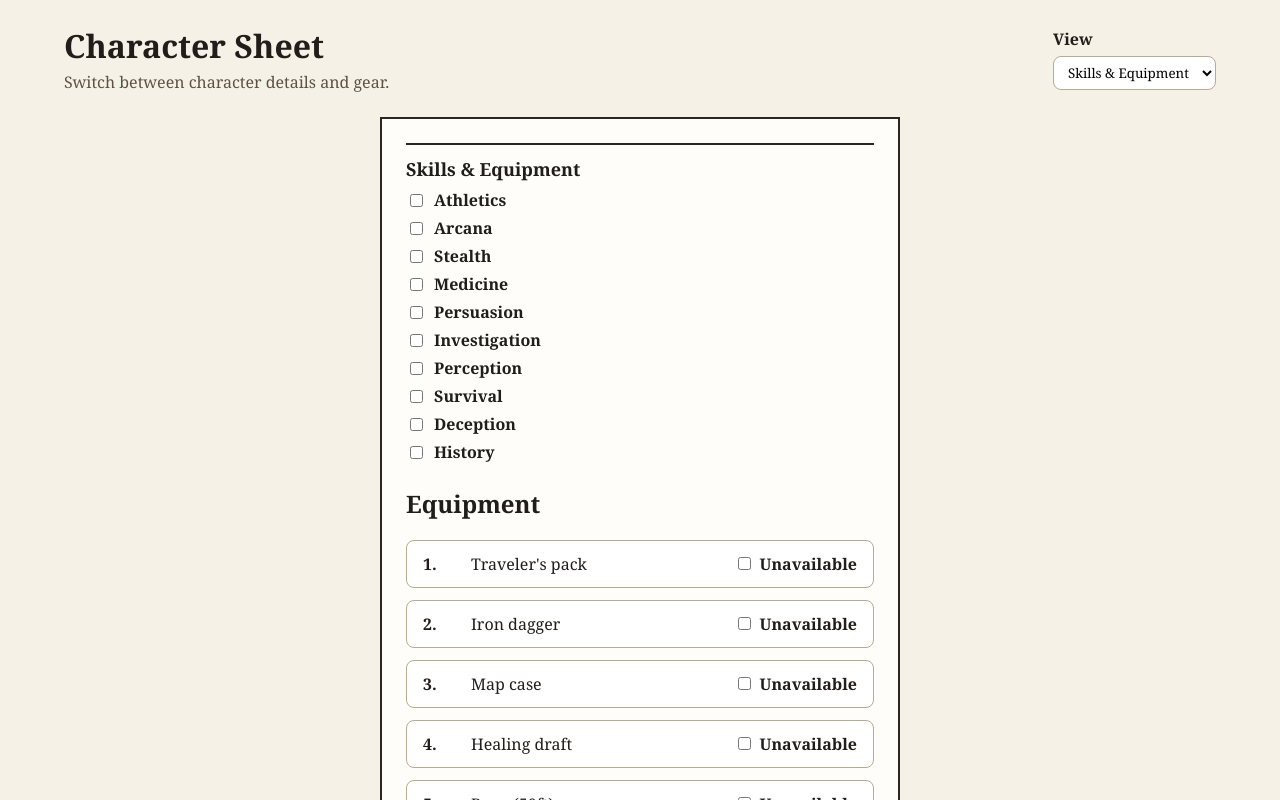
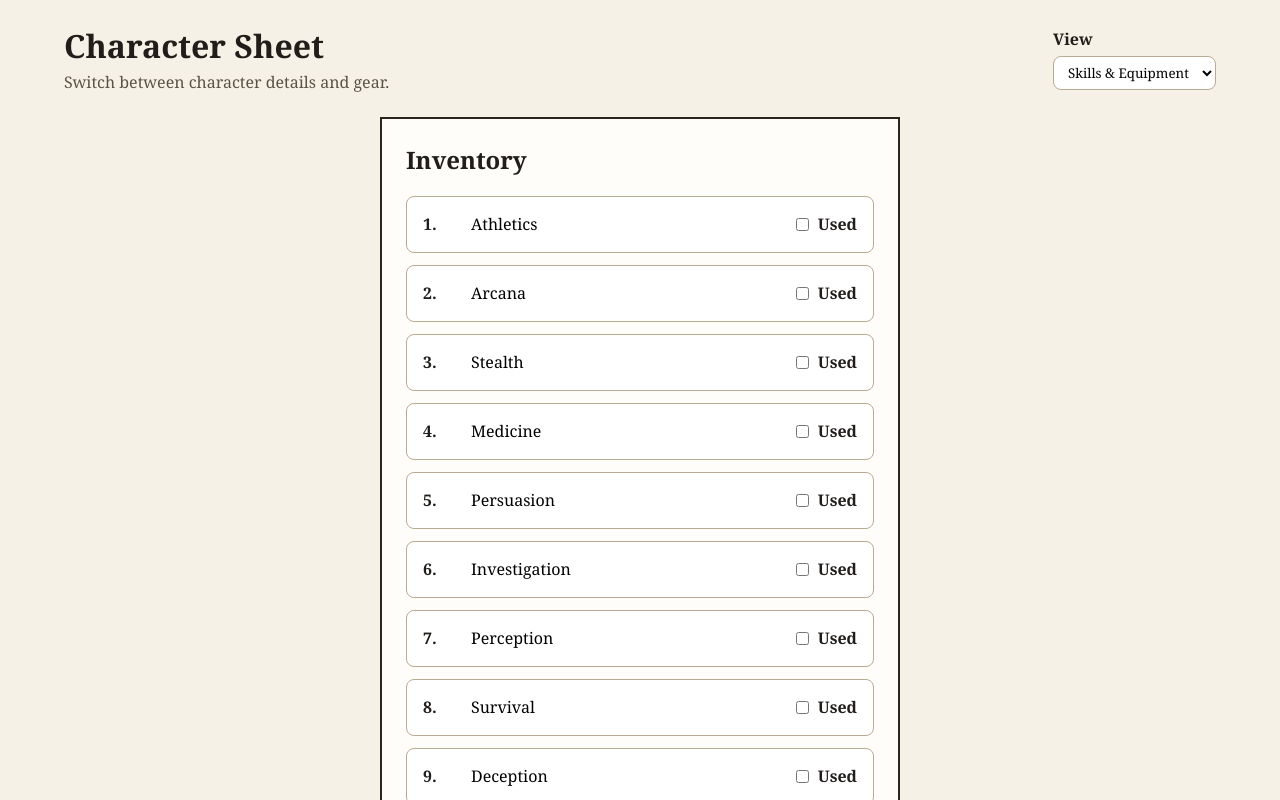
Before and after one commit to gcacoutinho/misty-north-obr, a React (Vite) app: page / in a window 1280 px wide. Shown: the top 800 px of the page. Built offline with nearby package versions, Linux system fonts and the light colour scheme.

Commit message:
Unify inventory list

```diff
--- a/src/App.css
+++ b/src/App.css
@@ -150,46 +150,10 @@
   color: #fff;
 }
 
-.skills {
-  width: 100%;
-  border-top: 2px solid #2b2520;
-  padding-top: 12px;
-}
-
-.skills h3 {
-  margin: 0 0 8px;
-  font-size: 18px;
-}
-
-.skills ul {
-  list-style: none;
-  margin: 0;
-  padding: 0;
-  display: grid;
-  gap: 6px;
-}
-
-.skill {
-  display: flex;
-  align-items: center;
-  gap: 8px;
-  font-weight: 600;
-}
-
-.skill--disabled span {
-  text-decoration: line-through;
-  color: #8a7b65;
-}
-
 .inventory-view {
   border: 2px solid #2b2520;
   padding: 24px;
   background: #fffdfa;
-}
-
-.skills-view {
-  display: grid;
-  gap: 24px;
 }
 
 .inventory h2 {
@@ -219,7 +183,20 @@
   font-weight: 700;
 }
 
-.inventory__text--disabled {
+.inventory__input {
+  border: none;
+  border-bottom: 1px solid transparent;
+  padding: 4px 0;
+  font: inherit;
+  background: transparent;
+}
+
+.inventory__input:focus {
+  outline: none;
+  border-bottom-color: #2b2520;
+}
+
+.inventory__input--disabled {
   text-decoration: line-through;
   color: #8a7b65;
 }
--- a/src/App.jsx
+++ b/src/App.jsx
@@ -13,7 +13,17 @@ const defaultNotes = `### Lineage
 - Impulsive
 `;
 
-const defaultEquipment = [
+const defaultInventory = [
+  "Athletics",
+  "Arcana",
+  "Stealth",
+  "Medicine",
+  "Persuasion",
+  "Investigation",
+  "Perception",
+  "Survival",
+  "Deception",
+  "History",
   "Traveler's pack",
   "Iron dagger",
   "Map case",
@@ -24,19 +34,6 @@ const defaultEquipment = [
   "Bandages",
   "Coin pouch",
   "Spare cloak",
-];
-
-const defaultSkills = [
-  "Athletics",
-  "Arcana",
-  "Stealth",
-  "Medicine",
-  "Persuasion",
-  "Investigation",
-  "Perception",
-  "Survival",
-  "Deception",
-  "History",
 ];
 
 function MarkdownPanel({ title, value, onChange }) {
@@ -92,55 +89,31 @@ function PhaseTracker({ phases, activePhase, onPhaseChange }) {
   );
 }
 
-function SkillsList({ skills, disabledSkills, onToggle }) {
-  return (
-    <div className="skills">
-      <h3>Skills & Equipment</h3>
-      <ul>
-        {skills.map((skill, index) => {
-          const isDisabled = disabledSkills.has(index);
-          return (
-            <li key={`${skill}-${index}`}>
-              <label className={`skill ${isDisabled ? "skill--disabled" : ""}`}>
-                <input
-                  type="checkbox"
-                  checked={isDisabled}
-                  onChange={() => onToggle(index)}
-                />
-                <span>{skill}</span>
-              </label>
-            </li>
-          );
-        })}
-      </ul>
-    </div>
-  );
-}
-
-function EquipmentList({ items, unavailable, onToggle }) {
+function InventoryList({ items, unavailable, onToggle, onChange }) {
   return (
     <div className="inventory">
-      <h2>Equipment</h2>
+      <h2>Inventory</h2>
       <ul>
         {items.map((item, index) => {
           const isUnavailable = unavailable.has(index);
           return (
             <li key={`${item}-${index}`} className="inventory__item">
               <span className="inventory__number">{index + 1}.</span>
-              <span
-                className={`inventory__text ${
-                  isUnavailable ? "inventory__text--disabled" : ""
+              <input
+                className={`inventory__input ${
+                  isUnavailable ? "inventory__input--disabled" : ""
                 }`}
-              >
-                {item}
-              </span>
+                type="text"
+                value={item}
+                onChange={(event) => onChange(index, event.target.value)}
+              />
               <label className="inventory__toggle">
                 <input
                   type="checkbox"
                   checked={isUnavailable}
                   onChange={() => onToggle(index)}
                 />
-                <span>Unavailable</span>
+                <span>Used</span>
               </label>
             </li>
           );
@@ -154,13 +127,13 @@ export default function App() {
   const [view, setView] = useState("equipment");
   const [notes, setNotes] = useState(defaultNotes);
   const [activePhase, setActivePhase] = useState(1);
-  const [disabledSkills, setDisabledSkills] = useState(new Set());
+  const [inventoryItems, setInventoryItems] = useState(defaultInventory);
   const [unavailableItems, setUnavailableItems] = useState(new Set());
 
   const phases = useMemo(() => [1, 2, 3, 4, 5], []);
 
-  const toggleSkill = (index) => {
-    setDisabledSkills((prev) => {
+  const toggleInventory = (index) => {
+    setUnavailableItems((prev) => {
       const next = new Set(prev);
       if (next.has(index)) {
         next.delete(index);
@@ -171,14 +144,10 @@ export default function App() {
     });
   };
 
-  const toggleInventory = (index) => {
-    setUnavailableItems((prev) => {
-      const next = new Set(prev);
-      if (next.has(index)) {
-        next.delete(index);
-      } else {
-        next.add(index);
-      }
+  const updateInventoryItem = (index, value) => {
+    setInventoryItems((prev) => {
+      const next = [...prev];
+      next[index] = value;
       return next;
     });
   };
@@ -217,18 +186,12 @@ export default function App() {
           </main>
         ) : (
           <main className="inventory-view">
-            <div className="skills-view">
-              <SkillsList
-                skills={defaultSkills}
-                disabledSkills={disabledSkills}
-                onToggle={toggleSkill}
-              />
-              <EquipmentList
-                items={defaultEquipment}
-                unavailable={unavailableItems}
-                onToggle={toggleInventory}
-              />
-            </div>
+            <InventoryList
+              items={inventoryItems}
+              unavailable={unavailableItems}
+              onToggle={toggleInventory}
+              onChange={updateInventoryItem}
+            />
           </main>
         )}
       </div>
```
